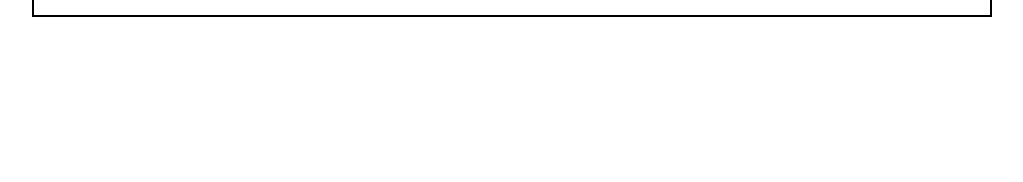
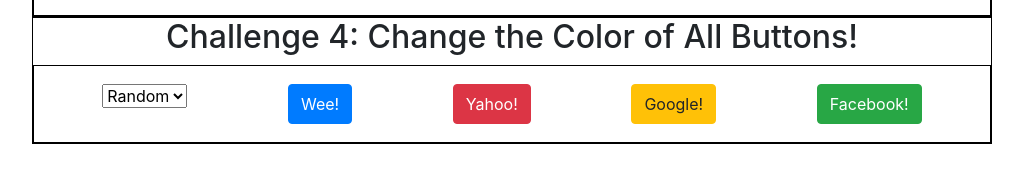
Before and after one commit to RobNikola911/JS-refresh, a plain HTML site: page index.html in a window 1280 px wide. Shown: the part 582-764 px from the top of the page, without its empty margins (128-1151 px from the left). Drawn offline with nearby package versions, Linux system fonts and the light colour scheme.

Commit message:
Challene 4: Buttons Color Change in progress

```diff
--- a/index.html
+++ b/index.html
@@ -75,6 +75,29 @@
       </div>
     </div>
 
+    <div class="container-4">
+      <h2>Challenge 4: Change the Color of All Buttons!</h2>
+      <div class="flex-box-pick-color">
+        <form action="">
+          <select
+            name="backdrop"
+            id="background"
+            onchange="buttonColorChange(this)"
+          >
+            <option value="random">Random</option>
+            <option value="red">Red</option>
+            <option value="green">Green</option>
+            <option value="reset">Reset</option>
+          </select>
+        </form>
+
+        <button class="btn btn-primary">Wee!</button>
+        <button class="btn btn-danger">Yahoo!</button>
+        <button class="btn btn-warning">Google!</button>
+        <button class="btn btn-success">Facebook!</button>
+      </div>
+    </div>
+
     <script src="static/js/script.js"></script>
   </body>
 </html>
--- a/static/css/style.css
+++ b/static/css/style.css
@@ -1,11 +1,11 @@
-.container-1, .container-2, .container-3 {
+.container-1, .container-2, .container-3, .container-4 {
     border: 1px solid black;
     width: 75%;
     margin: 0 auto;
     text-align: center;
 }
 
-.flex-box-container-1, .flex-box-container-2, .flex-box-rps {
+.flex-box-container-1, .flex-box-container-2, .flex-box-rps, .flex-box-pick-color {
     display: flex;
     border: 1px solid black;
     padding: 18px;
--- a/static/js/script.js
+++ b/static/js/script.js
@@ -56,7 +56,7 @@
   botChoice = numberToChoice(randToRpsInt());
   console.log(botChoice);
 
-  results = decideWinner(humanChoice, botChoice); // [0,5 , 0,5] draw
+  results = decideWinner(humanChoice, botChoice); // [0.5 , 0.5] draw
   console.log(results);
 
   message = finalMessage(results); // {message: 'You won!', 'color': 'green'}
@@ -74,7 +74,7 @@
 };
 
 var decideWinner = (yourChoice, computerChoice) => {
-  var rpsDatabase = {
+  const rpsDatabase = {
     rock: { scissors: 1, rock: 0.5, paper: 0 },
     paper: { scissors: 0, rock: 1, paper: 0.5 },
     scissors: { scissors: 0.5, rock: 0, paper: 1 },
@@ -133,3 +133,34 @@
   document.getElementById("flex-box-rps-div").appendChild(messageDiv);
   document.getElementById("flex-box-rps-div").appendChild(botDiv);
 };
+
+// Challenge 4: Change the color of all buttons!
+
+var all_buttons = document.getElementsByTagName("button");
+
+// duplicating all original buttons
+var copyAllButtons = [];
+for (let i = 0; i < all_buttons.length; i++) {
+  copyAllButtons.push(all_buttons[i].classList[1]);
+}
+
+
+
+const buttonColorChange = (buttonChange) => {
+    if (buttonChange.value === 'red') {
+        buttonsRed();
+    } else if (buttonChange.value === 'green'){
+        buttonsGreen();
+    } else if (buttonChange.value === 'reset'){
+        buttonsColorReset();
+    } else if (buttonChange.value === 'random') {
+        randomColors();
+    }
+}
+
+const buttonsRed = () => {
+    for (let i = 0; i < all_buttons.length; i++) {
+        all_buttons[i].classList.remove(all_buttons[i].classList[1]);
+        all_buttons[i].classList.add('btn-danger');
+    }
+}
```
